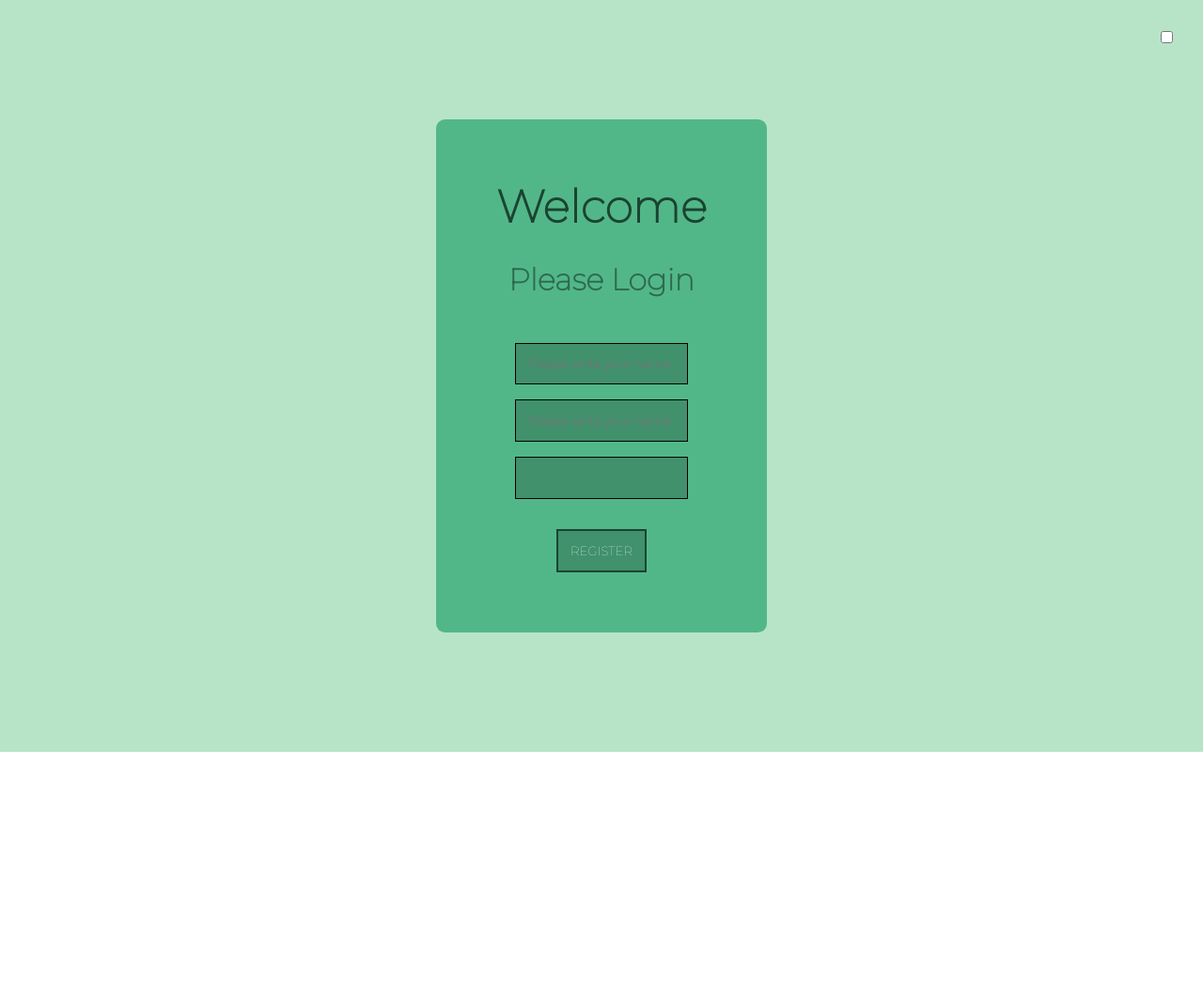
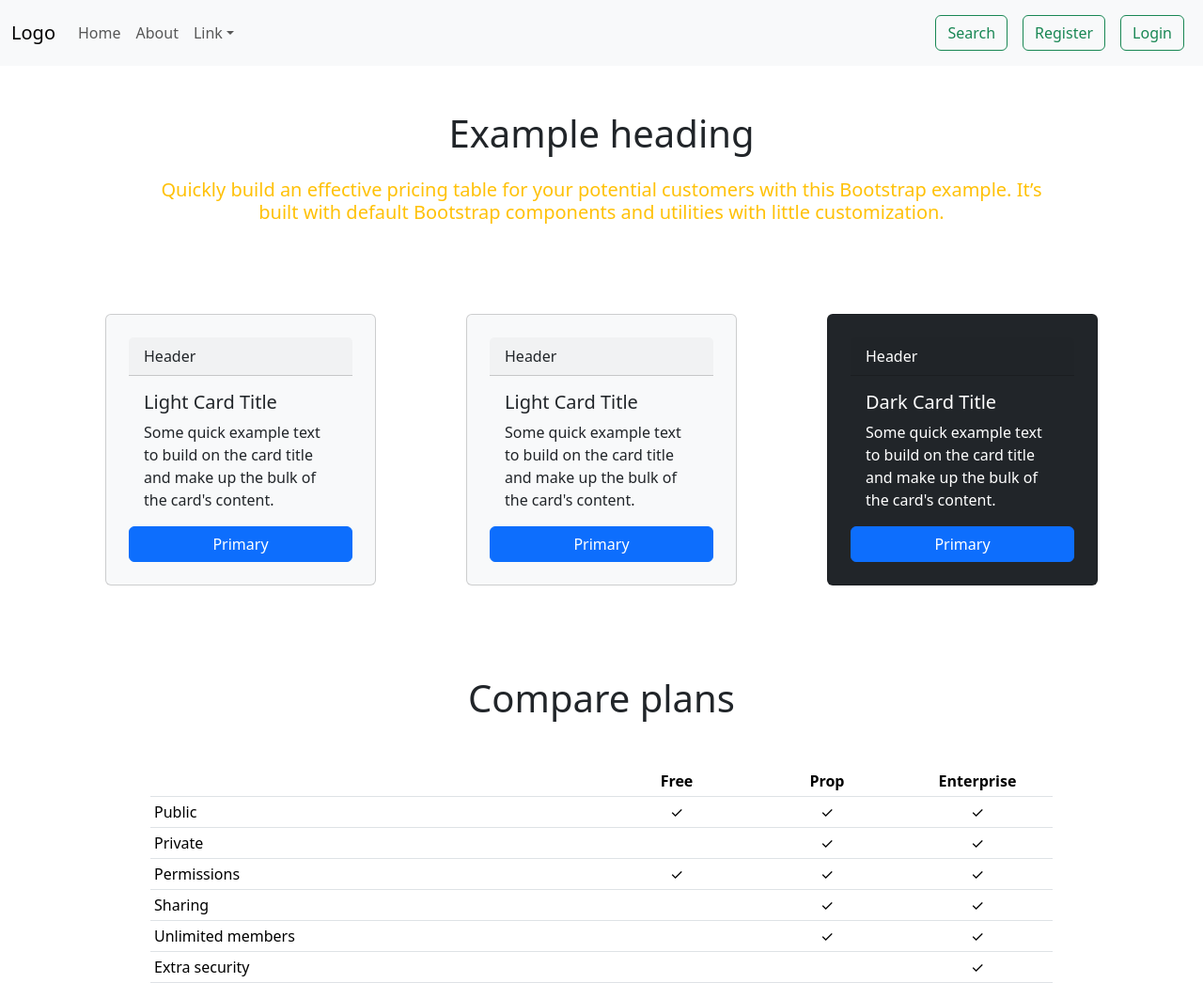
Before and after one commit to Vachagan-Nersesyan/register, a React app: page / in a window 1280 px wide. Shown: the whole page at 94% size. Before the commit the page ends 800 px from the top, so only its background shows below. Built offline with nearby package versions, Linux system fonts and the light colour scheme.

Commit message:
adding functionality

```diff
--- a/package.json
+++ b/package.json
@@ -6,7 +6,9 @@
     "@testing-library/jest-dom": "^5.17.0",
     "@testing-library/react": "^13.4.0",
     "@testing-library/user-event": "^13.5.0",
+    "bootstrap": "^5.3.2",
     "react": "^18.2.0",
+    "react-bootstrap": "^2.9.0",
     "react-dom": "^18.2.0",
     "react-scripts": "5.0.1",
     "web-vitals": "^2.1.4"
--- /dev/null
+++ b/src/components/App.js
@@ -0,0 +1,19 @@
+
+import HeaderComp from './HeaderComp/HeaderScp'
+import BannerComp from './BannerComp/BannerScp'
+import CardComp from './CardComp/CardScp'
+import CompareComp from './CompareComp/CompareScp'
+
+function App() {
+  return (
+    <div>
+      <HeaderComp />
+      <BannerComp />
+      <CardComp />
+      <CompareComp />
+    </div>
+  );
+}
+
+
+export default App
--- /dev/null
+++ b/src/components/BannerComp/BannerScp.js
@@ -0,0 +1,16 @@
+
+function BannerComp() {
+    return (
+        <div className="w-75 m-auto mb-5">
+            <h1 className="mt-5 mb-4 text-center">
+                Example heading
+            </h1>
+            <h5 className="text-center text-warning">
+                Quickly build an effective pricing table for your potential customers with this Bootstrap example. It’s built with default Bootstrap components and utilities with little customization.
+            </h5>
+        </div>
+    );
+}
+
+
+export default BannerComp
--- /dev/null
+++ b/src/components/CardComp/CardScp.js
@@ -0,0 +1,39 @@
+import Card from 'react-bootstrap/Card';
+import Button from 'react-bootstrap/Button';
+
+function CardComp() {
+
+    return (
+        <div className='d-flex w-100 mb-5 justify-content-center'>
+            {
+                [
+                    'Light',
+                    'Light',
+                    'Dark',
+                ].map((variant) => (
+                    <Card
+                        bg={variant.toLowerCase()}
+                        key={variant}
+                        text={variant.toLowerCase() === 'light' ? 'dark' : 'white'}
+                        style={{ width: '18rem' }}
+                        className="m-5 p-4"
+                    >
+                        <Card.Header>Header</Card.Header>
+                        <Card.Body>
+                            <Card.Title>{variant} Card Title </Card.Title>
+                            <Card.Text>
+                                Some quick example text to build on the card title and make up the
+                                bulk of the card's content.
+                            </Card.Text>
+                        </Card.Body>
+                        <Button variant="primary">Primary</Button>
+                    </Card>
+                ))
+            }
+        </div>
+
+    )
+}
+
+
+export default CardComp
--- /dev/null
+++ b/src/components/CompareComp/CompareScp.js
@@ -0,0 +1,68 @@
+import Table from 'react-bootstrap/Table';
+
+
+function CompareComp() {
+
+    return (
+        <div>
+            <div>
+                <h1 className="mt-5 mb-5 text-center">
+                    Compare plans
+                </h1>
+            </div>
+            <div className='w-75 m-auto'>
+                <Table bordered hover size="sm">
+                    <thead className='mb-2'>
+                        <tr className='border-0'>
+                            <th className='border-0'></th>
+                            <th className='border-0 text-center'>Free</th>
+                            <th className='border-0 text-center'>Prop</th>
+                            <th className='border-0 text-center'>Enterprise</th>
+                        </tr>
+                    </thead>
+                    <tbody>
+                        <tr className='border-bottom-1'>
+                            <td className='border-0 col-6 ' >Public</td>
+                            <td className='border-0 col-2 text-center'>&#10003;</td>
+                            <td className='border-0 col-2 text-center'>&#10003;</td>
+                            <td className='border-0 col-2 text-center'>&#10003;</td>
+                        </tr>
+                        <tr className='border-bottom-1'>
+                            <td className='border-0 col-4' >Private</td>
+                            <td className='border-0 text-center'></td>
+                            <td className='border-0 text-center'>&#10003;</td>
+                            <td className='border-0 text-center'>&#10003;</td>
+                        </tr>
+                        <tr className='border-bottom-1'>
+                            <td className='border-0  col-4'>Permissions</td>
+                            <td className='border-0 text-center'>&#10003;</td>
+                            <td className='border-0 text-center'>&#10003;</td>
+                            <td className='border-0 text-center'>&#10003;</td>
+                        </tr>
+                        <tr className='border-bottom-1'>
+                            <td className='border-0  col-4'>Sharing</td>
+                            <td className='border-0 text-center'></td>
+                            <td className='border-0 text-center'>&#10003;</td>
+                            <td className='border-0 text-center'>&#10003;</td>
+                        </tr>
+                        <tr className='border-bottom-1'>
+                            <td className='border-0  col-4'>Unlimited members</td>
+                            <td className='border-0 text-center'></td>
+                            <td className='border-0 text-center'>&#10003;</td>
+                            <td className='border-0 text-center'>&#10003;</td>
+                        </tr>
+                        <tr className='border-bottom-1'>
+                            <td className='border-0  col-4'>Extra security</td>
+                            <td className='border-0 text-center'></td>
+                            <td className='border-0 text-center'></td>
+                            <td className='border-0 text-center'>&#10003;</td>
+                        </tr>
+                    </tbody>
+                </Table>
+            </div>
+        </div>
+    );
+}
+
+
+export default CompareComp
--- /dev/null
+++ b/src/components/HeaderComp/HeaderScp.js
@@ -0,0 +1,50 @@
+import Button from 'react-bootstrap/Button';
+import Container from 'react-bootstrap/Container';
+import Form from 'react-bootstrap/Form';
+import Nav from 'react-bootstrap/Nav';
+import Navbar from 'react-bootstrap/Navbar';
+import NavDropdown from 'react-bootstrap/NavDropdown';
+
+
+
+const HeaderComp = (props) => {
+    return (
+        <div>
+            <Navbar expand="lg" className="bg-body-tertiary">
+                <Container fluid>
+                    <Navbar.Brand href="#">Logo</Navbar.Brand>
+                    <Navbar.Toggle aria-controls="navbarScroll" />
+                    <Navbar.Collapse id="navbarScroll">
+                        <Nav
+                            className="me-auto my-2 my-lg-0"
+                            style={{ maxHeight: '100px' }}
+                            navbarScroll
+                        >
+                            <Nav.Link href="#action1">Home</Nav.Link>
+                            <Nav.Link href="#action2">About</Nav.Link>
+                            <NavDropdown title="Link" id="navbarScrollingDropdown">
+                                <NavDropdown.Item href="#action3">Action</NavDropdown.Item>
+                                <NavDropdown.Item href="#action4">
+                                    Another action
+                                </NavDropdown.Item>
+                                <NavDropdown.Divider />
+                                <NavDropdown.Item href="#action5">
+                                    Something else here
+                                </NavDropdown.Item>
+                            </NavDropdown>
+                        </Nav>
+                        <Form className="d-flex">
+                            <Button className='m-2' variant="outline-success">Search</Button>
+                            <Button  className='m-2' variant="outline-success">Register</Button>
+                            <Button  className='m-2' variant="outline-success">Login</Button>
+
+                        </Form>
+                    </Navbar.Collapse>
+                </Container>
+            </Navbar>
+        </div>
+    )
+}
+
+
+export default HeaderComp
--- a/src/components/RegisterComp/RegisterCompScp.js
+++ /dev/null
@@ -1,74 +0,0 @@
-import { useState } from 'react'
-import './RegisterCompStl.css'
-
-import { validatorFunc } from '../utils/validators'
-
-
-const RegisterComp = ({handleRegistration}) => {
-
-
-
-    const [userName, setUserName] = useState('')
-    const [userPassword, setUserPassword] = useState('')
-    const [userEmail, setUserEmail] = useState('')
-    const [errorText, setErrorText] = useState('')
-
-
-    const authorisedValidFunc = () => {
-
-
-        if (validatorFunc(userName, 'name')) {
-            return setErrorText(validatorFunc(userName, 'name'))
-        }
-
-        if (validatorFunc(userPassword, 'password')) {
-            return setErrorText(validatorFunc(userPassword, 'password'))
-        }
-
-        if (validatorFunc(userEmail, 'email')) {
-            return setErrorText(validatorFunc(userEmail, 'email'))
-        }
-
-
-        return handleRegistration({userName,userPassword,userEmail})
-
-    }
-
-
-    return (
-        <div className='register_content'>
-            <div className='register_content_container'>
-                <div className='register_content_container_title'>
-                    Welcome
-                </div>
-                <div className='register_content_container_txt'>
-                    Please Login
-                </div>
-                <div className='register_content_container_user_name_item'>
-                    <input onChange={(e) => setUserName(e.target.value)} placeholder='Please write your name' type='text' />
-
-                </div>
-                <div className='register_content_container_user_name_item'>
-                    <input onChange={(e) => setUserEmail(e.target.value)} placeholder='Please write your name' type='email' />
-
-                </div>
-                <div className='register_content_container_user_name_item'>
-                    <input onChange={(e) => setUserPassword(e.target.value)} type='password' />
-
-                </div>
-                {errorText ? <div className='register_content_container_error_txt'>
-                    {errorText}
-                </div> : null}
-
-
-                <div className='register_content_container_btn'>
-                    <button onClick={() => authorisedValidFunc()}>REGISTER</button>
-
-                </div>
-            </div>
-        </div>
-    )
-
-}
-
-export default RegisterComp
--- a/src/components/RegisterComp/RegisterCompStl.css
+++ /dev/null
@@ -1,83 +0,0 @@
-.register_content {
-    width: 100%;
-    height: 100vh;
-    display: flex;
-    justify-content: center;
-    align-items: center;
-}
-
-.register_content_container {
-    background-color: #52b788;
-    padding: 4em;
-    border-radius: .6em;
-    display: flex;
-    justify-content: center;
-    align-items: center;
-    flex-direction: column;
-}
-
-.register_content_container_title {
-    font-size: 3em;
-    font-family: 'Montserrat', sans-serif;
-    color: #1b4332;
-    font-weight: 800;
-    margin-bottom: .6em;
-}
-
-.register_content_container_txt {
-    font-size: 2em;
-    font-family: 'Montserrat', sans-serif;
-    color: #2d6a4f;
-    font-weight: 800;
-    margin-bottom: 1.5em;
-}
-
-.register_content_container_user_name_item {
-    max-width: 100%;
-    margin-bottom: 1em;
-    display: flex;
-    justify-content: center;
-}
-
-.register_content_container_user_name_item input {
-    width: 100%;
-    padding: 1em;
-    border: none;
-    outline: none;
-    font-weight: 800;
-    border: 1px solid black;
-    background-color: #40916c;
-    color: #081c15;
-    font-family: 'Montserrat', sans-serif;
-
-}
-
-.register_content_container_btn {
-    padding-top: 1em;
-}
-
-.register_content_container_btn button {
-    padding: 1em;
-    border: 2px solid #1b4332;
-    font-family: 'Montserrat', sans-serif;
-    color: white;
-    cursor: pointer;
-    background-color: #40916c;
-    transition: .3s;
-}
-
-.register_content_container_btn button:hover {
-    background-color: #1b4332;
-    transition: .3s;
-}
-
-.register_content_container_error_txt{
-    background-color: #bb3e03;
-    color: #94d2bd;
-    font-family: 'Montserrat', sans-serif;
-    padding: 1em;
-    font-size: .7em;
-    font-weight: 800;
-    text-align: center;
-    width: 100%;
-}
--- a/src/components/ThemeComp/ThemeCompScp.js
+++ /dev/null
@@ -1,16 +0,0 @@
-import { useState } from 'react'
-import './ThemeCompStl.css'
-
-
-const ThemeComp = ({changeThemeFunc}) => {
-
-
-    return (
-        <div className='theme_content'>
-            <input type='checkbox' onClick={changeThemeFunc} />
-        </div>
-    )
-}
-
-
-export default ThemeComp
--- a/src/components/ThemeComp/ThemeCompStl.css
+++ /dev/null
@@ -1,5 +0,0 @@
-.theme_content{
-    position: absolute;
-    right:  2em;
-    top: 2em;
-}
--- a/src/components/UserPageComp/UserPageCompScp.js
+++ /dev/null
@@ -1,22 +0,0 @@
-
-import './UserPageCompStl.css'
-
-
-const UserPageComp = ({logOutFunc , userData}) => {
-
-
-    return (
-        <div className='userinfo_content'>
-            <div className='userinfo_content_container'>
-                <button onClick={logOutFunc}>Logout</button>
-                <div className='userinfo_content_container_in_item'>
-                    {userData.userName}
-                </div>
-            </div>
-
-        </div>
-    )
-
-}
-
-export default UserPageComp
--- a/src/components/UserPageComp/UserPageCompStl.css
+++ /dev/null
@@ -1,7 +0,0 @@
-.userinfo_content {
-    position: absolute;
-    background-color: #1b4332;
-    padding: 1em;
-    color: #b7e4c7;
-    font-family: 'Montserrat', sans-serif;
-}
--- a/src/components/utils/validators.js
+++ /dev/null
@@ -1,24 +0,0 @@
-
-
-export function validatorFunc(str, strTp) {
-
-
-    if (!str || str.length < 2) {
-
-        switch (strTp) {
-            case 'name': return 'Please Write Your Name Again'
-
-            case 'password': return 'Please Write Your Password Again'
-
-            case 'email': return 'Please Write Your Email Again'
-
-
-            default: return
-        }
-
-
-
-    }
-
-    return false
-}
--- a/src/index.css
+++ b/src/index.css
@@ -8,3 +8,17 @@ body{
   width: 100%;
   height: 100vh;
 }
+
+.test_content{
+  background-color: purple;
+}
+
+#root{
+  width: 100%;
+  height: 100%;
+}
+
+.App{
+  width: 100%;
+  height: 100%;
+}
--- a/src/index.js
+++ b/src/index.js
@@ -1,67 +1,9 @@
 import React, { useState } from 'react';
 import ReactDOM from 'react-dom/client';
+import 'bootstrap/dist/css/bootstrap.min.css'
 import './index.css';
 
-import RegisterComp from './components/RegisterComp/RegisterCompScp'
-import UserPageComp from './components/UserPageComp/UserPageCompScp'
-import ThemeComp from './components/ThemeComp/ThemeCompScp'
-
-import LocalStorageServise from './services/LocalStorageServices'
-
-
-// import CounterComp from './components/CounterComp/CounterScp'
-
-
-const App = (props) => {
-
-  const storedData = LocalStorageServise.getUserData()
-
-  const [isRegistred, setIsRegistred] = useState(true)
-  const [userData, setUserData] = useState(storedData)
-
-  const [themColor, setThemColor] = useState(false)
-
-  const [currentThemeColor,setCurrentThemeColor] = useState('#b7e4c7')
-
-  const changeThemeFunc = () => {
-    setThemColor(!themColor);
-    // console.log(themColor)
-    (!themColor) ? setCurrentThemeColor('white') : setCurrentThemeColor('#b7e4c7')
-  }
-
-
-  const handleRegistration = (uData) => {
-
-
-    LocalStorageServise.saveUserData(uData)
-    setUserData(uData)
-    setIsRegistred(false)
-  }
-
-  const logOutFunc = () => {
-    LocalStorageServise.clearUserData()
-    setIsRegistred(true)
-  }
-
-
-  return (
-    <div className="App" style={{backgroundColor:currentThemeColor}}>
-
-
-      {(isRegistred) ?
-        <RegisterComp handleRegistration={handleRegistration} /> :
-        <UserPageComp logOutFunc={logOutFunc} userData={userData} />}
-
-      <ThemeComp changeThemeFunc={changeThemeFunc} />
-    </div>
-
-    // <CounterComp />
-
-  );
-
-
-}
-
+import App from './components/App'
 
 
 const root = ReactDOM.createRoot(document.getElementById('root'));
--- a/src/services/LocalStorageServices.js
+++ /dev/null
@@ -1,23 +0,0 @@
-class LocalStorageServise {
-    static USER_DATA_KEY = 'userData'
-
-    static saveUserData(userData) {
-        localStorage.setItem(this.USER_DATA_KEY,JSON.stringify(userData))
-    }
-
-    static getUserData(){
-        const storedData = localStorage.getItem(this.USER_DATA_KEY)
-
-        if(storedData){
-            return JSON.parse(storedData)
-        }
-
-        return null
-    }
-
-    static clearUserData(){
-        localStorage.removeItem(this.USER_DATA_KEY)
-    }
-}
-
-export default LocalStorageServise
```
Also changed, not shown: src/components/CounterComp/CounterScp.js (deleted, +0 -52 lines), src/components/CounterComp/CounterStl.css (deleted), 1 other file.
